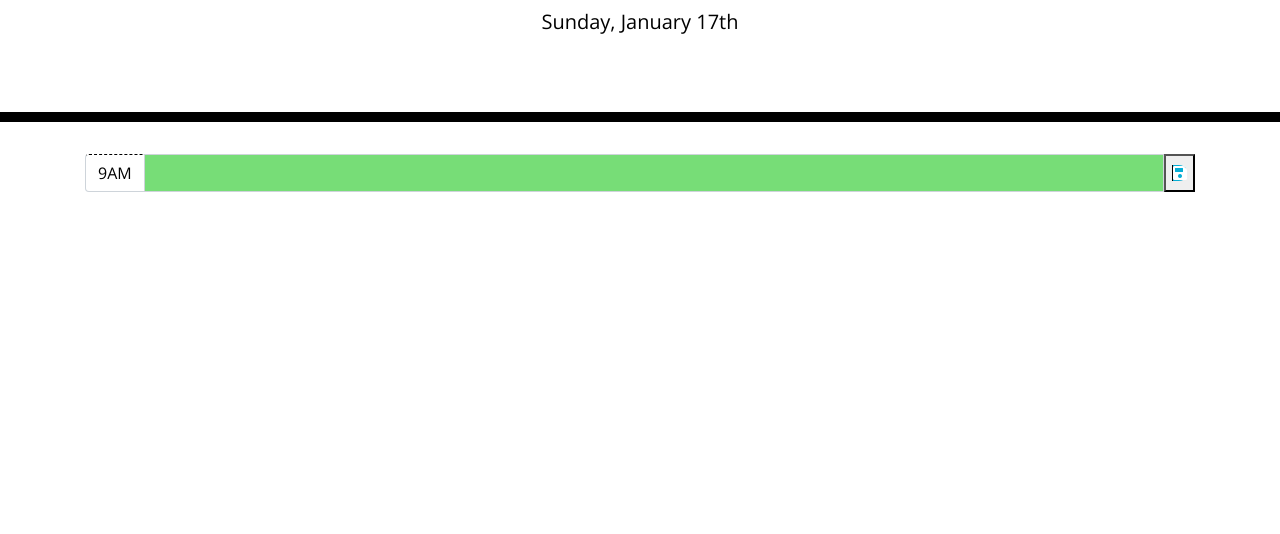
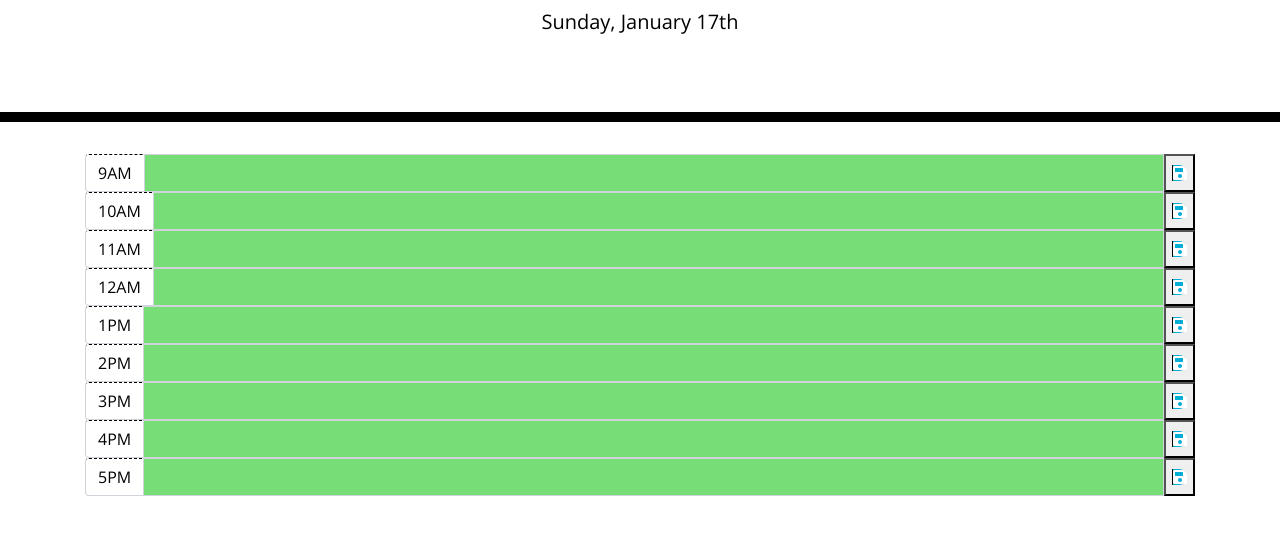
Before and after one commit to sallyxp/Work-Day-Scheduler, a plain HTML site: page index.html in a window 1280 px wide. Shown: the part 182-716 px from the top of the page. Drawn offline with nearby package versions, Linux system fonts and the light colour scheme.

Commit message:
Add files via upload
Added additional hours and removed some extraneous code

```diff
--- a/index.html
+++ b/index.html
@@ -1,23 +1,14 @@
 <!DOCTYPE html>
 <html lang="en">
+
 <head>
   <meta charset="UTF-8" />
   <meta name="viewport" content="width=device-width, initial-scale=1.0" />
   <meta http-equiv="X-UA-Compatible" content="ie=edge" />
-    <link
-      rel="stylesheet"
-      href="https://stackpath.bootstrapcdn.com/bootstrap/4.3.1/css/bootstrap.min.css"
-    />
-    <link
-      rel="stylesheet"
-      href="https://use.fontawesome.com/releases/v5.8.1/css/all.css"
-      integrity="sha384-50oBUHEmvpQ+1lW4y57PTFmhCaXp0ML5d60M1M7uH2+nqUivzIebhndOJK28anvf"
-      crossorigin="anonymous"
-    />
-    <link
-      href="https://fonts.googleapis.com/css?family=Open+Sans&display=swap"
-      rel="stylesheet"
-    />
+  <link rel="stylesheet" href="https://stackpath.bootstrapcdn.com/bootstrap/4.3.1/css/bootstrap.min.css" />
+  <link rel="stylesheet" href="https://use.fontawesome.com/releases/v5.8.1/css/all.css"
+    integrity="sha384-50oBUHEmvpQ+1lW4y57PTFmhCaXp0ML5d60M1M7uH2+nqUivzIebhndOJK28anvf" crossorigin="anonymous" />
+  <link href="https://fonts.googleapis.com/css?family=Open+Sans&display=swap" rel="stylesheet" />
   <link rel="stylesheet" href="style.css" />
   <title>Work Day Scheduler</title>
 </head>
@@ -26,7 +17,7 @@
   <header class="jumbotron">
     <h1 class="display-3">Work Day Scheduler</h1>
     <p class="lead">A simple calendar app for scheduling your work day</p>
-      <p class = "lead" id="currentDay" class="lead"></p>
+    <p class="lead" id="currentDay" class="lead"></p>
   </header>
 
   <div class="container">
@@ -35,9 +26,75 @@
       <div class="input-group-prepend">
         <span class="input-group-text">9AM</span>
       </div>
-        <input id="user-input9" type="text" data-time="9"  class="form-control">
+      <input id="user-input9" type="text" data-time="9" class="form-control">
       <button><i class="fas fa-save save"></i></button>
     </div>
+
+    <div class="input-group flex-nowrap">
+      <div class="input-group-prepend">
+        <span class="input-group-text">10AM</span>
+      </div>
+      <input id="user-input10" type="text" data-time="10" class="form-control">
+      <button><i class="fas fa-save save"></i></button>
+    </div>
+
+    <div class="input-group flex-nowrap">
+      <div class="input-group-prepend">
+        <span class="input-group-text">11AM</span>
+      </div>
+      <input id="user-input11" type="text" data-time="11" class="form-control">
+      <button><i class="fas fa-save save"></i></button>
+    </div>
+
+    <div class="input-group flex-nowrap">
+      <div class="input-group-prepend">
+        <span class="input-group-text">12AM</span>
+      </div>
+      <input id="user-input12" type="text" data-time="12" class="form-control">
+      <button><i class="fas fa-save save"></i></button>
+    </div>
+
+    <div class="input-group flex-nowrap">
+      <div class="input-group-prepend">
+        <span class="input-group-text">1PM</span>
+      </div>
+      <input id="user-input1" type="text" data-time="1" class="form-control">
+      <button><i class="fas fa-save save"></i></button>
+    </div>
+
+    <div class="input-group flex-nowrap">
+      <div class="input-group-prepend">
+        <span class="input-group-text">2PM</span>
+      </div>
+      <input id="user-input2" type="text" data-time="2" class="form-control">
+      <button><i class="fas fa-save save"></i></button>
+    </div>
+
+    <div class="input-group flex-nowrap">
+      <div class="input-group-prepend">
+        <span class="input-group-text">3PM</span>
+      </div>
+      <input id="user-input3" type="text" data-time="3" class="form-control">
+      <button><i class="fas fa-save save"></i></button>
+    </div>
+
+    <div class="input-group flex-nowrap">
+      <div class="input-group-prepend">
+        <span class="input-group-text">4PM</span>
+      </div>
+      <input id="user-input4" type="text" data-time="4" class="form-control">
+      <button><i class="fas fa-save save"></i></button>
+    </div>
+
+    <div class="input-group flex-nowrap">
+      <div class="input-group-prepend">
+        <span class="input-group-text">5PM</span>
+      </div>
+      <input id="user-input5" type="text" data-time="5" class="form-control">
+      <button><i class="fas fa-save save"></i></button>
+    </div>
+
+
 
 
 
@@ -52,4 +109,5 @@
   <script type="text/javascript"></script>
 
 </body>
+
 </html>
--- a/script.js
+++ b/script.js
@@ -14,45 +14,38 @@ var fourPmElement = document.querySelector("#user-input4");
 var fivePmElement = document.querySelector("#user-input5");
 var saveBtn = document.querySelector("#save");
 
-
-//var momentElement = moment().hours(Number);
-//alert(document.querySelector("#user-input9"));
-
-
 today.innerHTML = (momentElement);
 //now use variable to get current hour.might need to parse?
 var momentElement = moment().hour();
 
 
 $(".save").on("click", function () {
-    alert("in here");
     event.preventDefault();
 
     console.log(this);
     //get values within the calendar
 
     var nineElem = nineAmElement.value;
-
-    //    var tenElem = tenAmElement.value;
- //   var  elevenElem = elevenAmElement.value;
- //   var twelveElem = twelevePmElement.value;
- //   var oneElem = onePmElement.value;
- //   var twoElem = twoPmElement.value;
- //   var threeELem = threePmElement.value;
- //   var fourElem = fourPmElement.value;
- //   var fiveElem = fivePmElement.value;
+    var tenElem = tenAmElement.value;
+    var  elevenElem = elevenAmElement.value;
+    var twelveElem = twelevePmElement.value;
+    var oneElem = onePmElement.value;
+    var twoElem = twoPmElement.value;
+    var threeELem = threePmElement.value;
+    var fourElem = fourPmElement.value;
+    var fiveElem = fivePmElement.value;
 
 
    //set items into local storage
     localStorage.setItem("9AM-UR", JSON.stringify(nineElem));
- //     localStorage.setItem("10AM-UR", JSON.stringify(tenElem));
- //   localStorage.setItem("11AM-UR", JSON.stringify(elevenElem));
- //   localStorage.setItem("12PM-UR", JSON.stringify(twelveElem));
- //   localStorage.setItem("1PM-UR", JSON.stringify(oneElem));
- //   localStorage.setItem("2PM-UR", JSON.stringify(twoElem));
-  //  localStorage.setItem("3PM-UR", JSON.stringify(threeELem));
-  //  localStorage.setItem("4PM-UR", JSON.stringify(fourElem));
-  //  localStorage.setItem("5PM-UR", JSON.stringify(fiveElem));
+    localStorage.setItem("10AM-UR", JSON.stringify(tenElem));
+    localStorage.setItem("11AM-UR", JSON.stringify(elevenElem));
+    localStorage.setItem("12PM-UR", JSON.stringify(twelveElem));
+    localStorage.setItem("1PM-UR", JSON.stringify(oneElem));
+    localStorage.setItem("2PM-UR", JSON.stringify(twoElem));
+    localStorage.setItem("3PM-UR", JSON.stringify(threeELem));
+    localStorage.setItem("4PM-UR", JSON.stringify(fourElem));
+    localStorage.setItem("5PM-UR", JSON.stringify(fiveElem));
 
 });
 
@@ -77,15 +70,16 @@ function displayText() {
     //*****NOT IN HERE */
     nineAmElement.value = nineAM;
     //value and local storage - jquery
-    $("#hour9 .description").val(localStorage.getItem("9AM-UR"));
-  //  tenAmElement.value = tenAM;
-  //  elevenAmElement.value = elevenAM;
-  //  twelevePmElement.value = twelevePM;
-  //  onePmElement.value = onePM;
-  //  twoPmElement.value = twoPM;
-  //  threePmElement.value = threePM;
-  //  fourPmElement.value = fourPM;
-  //  fivePmElement.value = fivePM;
+ //   $("#hour9 .description").val(localStorage.getItem("9AM-UR"));
+ //   $("#hour10 .description").val(localStorage.getItem("10AM-UR"));
+   tenAmElement.value = tenAM;
+   elevenAmElement.value = elevenAM;
+    twelevePmElement.value = twelevePM;
+    onePmElement.value = onePM;
+    twoPmElement.value = twoPM;
+    threePmElement.value = threePM;
+    fourPmElement.value = fourPM;
+    fivePmElement.value = fivePM;
 
   function hourTracker() {
     //get current number of hours.
@@ -93,10 +87,9 @@ function displayText() {
 
     // loop over time blocks
     $(".form-control").each(function () {
-        alert($(nineAmElement).attr("data-time"));
-        var blockHour = parseInt($(this).attr("id"));
-        //var blockHour = parseInt($(this).attr("id").split("hour")[1]);
-        alert(blockHour);
+
+       var blockHour = parseInt($(this).attr("id"));
+
         console.log( blockHour, currentHour)
 
 
@@ -118,11 +111,5 @@ function displayText() {
         }
     })
 }
-hourTracker(); //re-run function
-//    if (moment().format("HH") == $(nineAmElement).attr("data-time"))
-//        $(nineAmElement).css("backgroundColor", "gray");
-//    else if (moment().format("HH") > $(nineAmElement).attr("data-time"))
-//        $(nineAmElement).css("backgroundColor", "red");
-//    else
-//        $(nineAmElement).css("backgroundColor", "green");
+hourTracker();
 }
```
Lines whose indentation alone changed are shown as unchanged.
